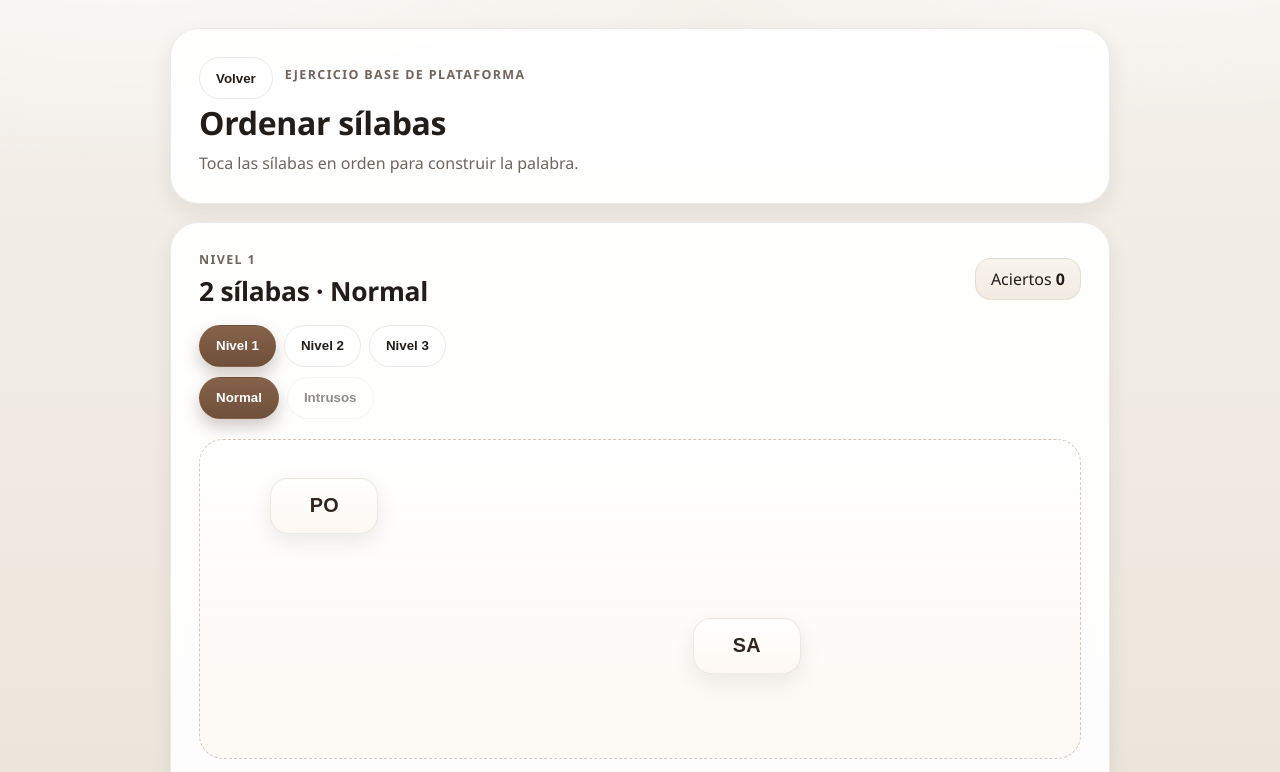
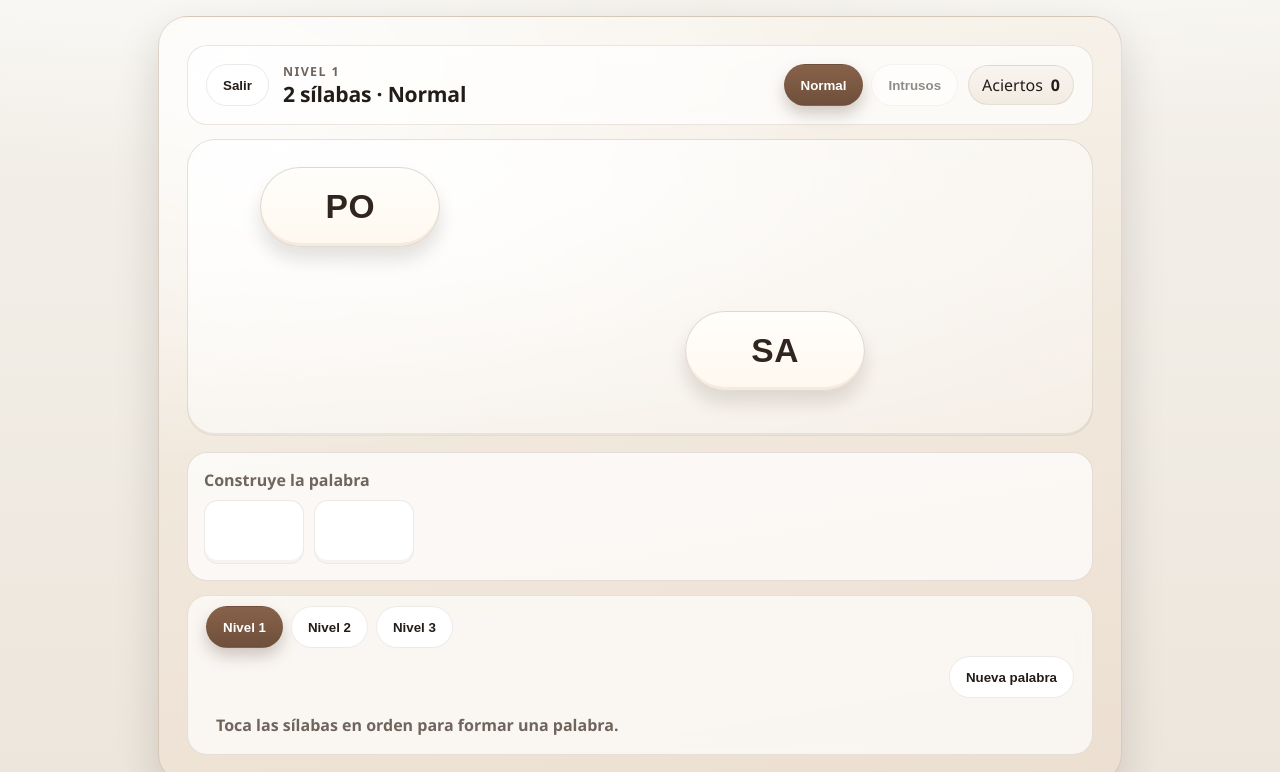
Before and after one commit to andrepane/juego, a plain HTML site: page index.html in a window 1280 px wide. Both pictures are taken after a click on the button 640 px from the left and 278 px from the top of the page. Shown: the top 772 px of the page. Drawn offline with Linux system fonts and the light colour scheme.

Commit message:
Rediseña pantalla de ordenar sílabas en modo actividad fullscreen

```diff
--- a/index.html
+++ b/index.html
@@ -29,48 +29,44 @@
       </nav>
     </section>
 
-    <section id="exercise-screen" class="view exercise-screen">
-      <header class="app-header panel">
-        <div class="header-top-row">
-          <button id="home-btn" class="back-btn" type="button" aria-label="Volver a la portada">Volver</button>
-          <p class="eyebrow">Ejercicio base de plataforma</p>
+    <section id="exercise-screen" class="view exercise-screen" aria-label="Actividad ordenar sílabas">
+      <header class="activity-topbar">
+        <button id="home-btn" class="back-btn" type="button" aria-label="Volver a la portada">Salir</button>
+
+        <div class="top-meta">
+          <p class="eyebrow" id="level-label">Nivel 1</p>
+          <h2 id="round-word">2 sílabas</h2>
         </div>
-        <h1>Ordenar sílabas</h1>
-        <p class="subtitle">Toca las sílabas en orden para construir la palabra.</p>
-      </header>
 
-      <main class="panel exercise-panel">
-        <div class="exercise-top">
-          <div>
-            <p class="eyebrow" id="level-label">Nivel 1</p>
-            <h2 id="round-word">2 sílabas</h2>
+        <div class="top-controls">
+          <div class="mode-tabs" aria-label="Selector de modo">
+            <button class="mode-btn is-active" data-mode="normal">Normal</button>
+            <button class="mode-btn" data-mode="intruders" disabled title="Próximamente">Intrusos</button>
           </div>
-
-          <div class="score-box">
+          <div class="score-box" aria-label="Aciertos acumulados">
             <span>Aciertos</span>
             <strong id="score">0</strong>
           </div>
         </div>
+      </header>
 
-        <div class="level-tabs">
+      <main class="activity-stage">
+        <div id="exercise-container" class="exercise-container"></div>
+      </main>
+
+      <footer class="activity-footer">
+        <div class="level-tabs" aria-label="Selector de nivel">
           <button class="level-btn is-active" data-level="1">Nivel 1</button>
           <button class="level-btn" data-level="2">Nivel 2</button>
           <button class="level-btn" data-level="3">Nivel 3</button>
         </div>
 
-        <div class="mode-tabs" aria-label="Selector de modo">
-          <button class="mode-btn is-active" data-mode="normal">Normal</button>
-          <button class="mode-btn" data-mode="intruders" disabled title="Próximamente">Intrusos</button>
-        </div>
-
-        <div id="exercise-container" class="exercise-container"></div>
-
-        <div class="actions">
+        <div class="footer-actions">
           <button id="next-btn" class="secondary-btn">Nueva palabra</button>
         </div>
 
         <p id="feedback" class="feedback" aria-live="polite"></p>
-      </main>
+      </footer>
     </section>
   </div>
 
--- a/main.js
+++ b/main.js
@@ -176,6 +176,7 @@ function openExercise(exerciseId) {
 
   state.activeExerciseId = exerciseId;
   router.navigateExercise();
+  document.body.classList.add('is-activity-mode');
   refs.score.textContent = '0';
   plugin.start({ level: 1, mode: 'normal', resetScore: true });
   setLevel(1);
@@ -205,10 +206,12 @@ function init() {
 
   refs.homeBtn.addEventListener('click', () => {
     router.navigateHome();
+    document.body.classList.remove('is-activity-mode');
     setFeedback('');
   });
 
   router.init('home');
+  document.body.classList.remove('is-activity-mode');
 }
 
 init();
--- a/style.css
+++ b/style.css
@@ -31,6 +31,11 @@ body {
     radial-gradient(900px 340px at 90% -10%, rgba(255, 255, 255, 0.62), transparent 58%),
     linear-gradient(180deg, var(--bg), var(--bg-2));
   color: var(--text);
+  min-height: 100dvh;
+}
+
+body.is-activity-mode {
+  overflow: hidden;
 }
 
 .app {
@@ -70,56 +75,56 @@ body {
   backdrop-filter: blur(6px);
 }
 
-.eyebrow {
-  margin: 0 0 8px;
-  font-size: .78rem;
-  text-transform: uppercase;
-  letter-spacing: .11em;
-  color: var(--muted);
-  font-weight: 800;
-}
-
+.eyebrow { margin: 0 0 8px; font-size: .78rem; text-transform: uppercase; letter-spacing: .11em; color: var(--muted); font-weight: 800; }
 h1, h2 { margin: 0; line-height: 1.14; letter-spacing: -.01em; }
 h1 { font-size: clamp(1.45rem, 2.6vw, 2rem); }
-h2 { font-size: clamp(1.22rem, 2.2vw, 1.65rem); }
-
-.subtitle {
-  margin: 10px 0 0;
-  color: var(--muted);
-  max-width: 72ch;
-  line-height: 1.5;
-}
+h2 { font-size: clamp(1.05rem, 2vw, 1.32rem); }
+.subtitle { margin: 10px 0 0; color: var(--muted); max-width: 72ch; line-height: 1.5; }
 
 .home-screen { gap: 22px; }
 .exercise-menu { display: grid; gap: 12px; }
-
-.exercise-card {
-  width: 100%;
-  border: 1px solid var(--line-soft);
-  border-radius: 18px;
-  background: linear-gradient(180deg, #fff, #fdfaf7);
-  padding: 16px 18px;
-  text-align: left;
-  display: grid;
-  gap: 5px;
-  box-shadow: var(--shadow-xs);
-  transition: transform var(--transition), box-shadow var(--transition), border-color var(--transition), background var(--transition);
-}
-
+.exercise-card { width: 100%; border: 1px solid var(--line-soft); border-radius: 18px; background: linear-gradient(180deg, #fff, #fdfaf7); padding: 16px 18px; text-align: left; display: grid; gap: 5px; box-shadow: var(--shadow-xs); transition: transform var(--transition), box-shadow var(--transition), border-color var(--transition), background var(--transition); }
 .exercise-card strong { font-size: 1rem; }
 .exercise-card span { color: var(--muted); font-size: .92rem; }
-
-.exercise-card:not(.is-disabled):hover {
-  transform: translateY(-2px);
-  box-shadow: var(--shadow-sm);
-  border-color: rgba(111, 79, 59, 0.24);
-}
-
+.exercise-card:not(.is-disabled):hover { transform: translateY(-2px); box-shadow: var(--shadow-sm); border-color: rgba(111, 79, 59, 0.24); }
 .exercise-card:not(.is-disabled):active { transform: translateY(0) scale(0.99); }
 .exercise-card.is-disabled { opacity: .56; cursor: not-allowed; }
 
-.exercise-screen { gap: 18px; }
-.header-top-row { display: flex; align-items: center; gap: 12px; margin-bottom: 6px; }
+.exercise-screen {
+  inset: -12px;
+  padding: clamp(12px, 2.8vw, 28px);
+  border-radius: 30px;
+  gap: clamp(10px, 1.8vh, 16px);
+  background:
+    radial-gradient(130% 100% at 8% 8%, rgba(255, 255, 255, 0.82), rgba(255, 255, 255, 0) 50%),
+    linear-gradient(170deg, #f8f4ed 8%, #f1e8dc 50%, #ecdfd1 100%);
+  border: 1px solid rgba(111, 79, 59, 0.18);
+  box-shadow: 0 18px 44px rgba(22, 14, 7, 0.14);
+  min-height: 100%;
+  grid-template-rows: auto 1fr auto;
+  overflow: hidden;
+}
+
+.activity-topbar,
+.activity-footer {
+  background: rgba(255, 255, 255, 0.68);
+  border: 1px solid rgba(111, 79, 59, 0.14);
+  border-radius: 20px;
+  backdrop-filter: blur(7px);
+}
+
+.activity-topbar {
+  min-height: clamp(72px, 10vh, 92px);
+  display: grid;
+  grid-template-columns: auto minmax(150px, 1fr) auto;
+  align-items: center;
+  gap: 14px;
+  padding: 10px clamp(12px, 2.5vw, 18px);
+}
+
+.top-meta .eyebrow { margin-bottom: 2px; }
+.top-meta h2 { margin: 0; }
+.top-controls { display: flex; align-items: center; gap: 10px; }
 
 .back-btn,
 .level-btn,
@@ -135,190 +140,117 @@ h2 { font-size: clamp(1.22rem, 2.2vw, 1.65rem); }
   transition: transform 160ms ease, box-shadow var(--transition), border-color var(--transition), background var(--transition), color var(--transition);
 }
 
-.back-btn:hover,
-.level-btn:hover,
-.mode-btn:hover,
-.secondary-btn:hover {
-  box-shadow: var(--shadow-xs);
-  border-color: rgba(111, 79, 59, 0.26);
-}
-
-.back-btn:active,
-.level-btn:active,
-.mode-btn:active,
-.secondary-btn:active { transform: scale(0.98); }
-
-.exercise-top {
-  display: flex;
-  justify-content: space-between;
-  align-items: center;
-  gap: 14px;
-  margin-bottom: 2px;
-}
-
 .score-box {
   background: linear-gradient(180deg, #f8f4ee, #f2ebe2);
   border: 1px solid var(--line-soft);
-  border-radius: 16px;
-  padding: 9px 15px;
-  text-align: center;
-  min-width: 92px;
+  border-radius: 999px;
+  padding: 8px 13px;
+  display: flex;
+  align-items: center;
+  gap: 8px;
+  white-space: nowrap;
 }
 
 .level-tabs,
-.mode-tabs {
-  display: flex;
-  gap: 8px;
-  flex-wrap: wrap;
+.mode-tabs { display: flex; gap: 8px; flex-wrap: wrap; }
+.level-btn.is-active,
+.mode-btn.is-active { background: linear-gradient(180deg, var(--accent-2), var(--accent)); border-color: transparent; color: #fff; box-shadow: 0 8px 16px rgba(95, 68, 53, 0.28); }
+.mode-btn[disabled] { opacity: .5; cursor: not-allowed; }
+
+.activity-stage {
+  min-height: 0;
+  overflow: hidden;
 }
 
-.level-tabs { margin: 18px 0 10px; }
-.mode-tabs { margin: 0 0 20px; }
-
-.level-btn.is-active,
-.mode-btn.is-active {
-  background: linear-gradient(180deg, var(--accent-2), var(--accent));
-  border-color: transparent;
-  color: #fff;
-  box-shadow: 0 8px 16px rgba(95, 68, 53, 0.28);
+.exercise-container,
+.pieces-cloud {
+  height: 100%;
 }
 
-.mode-btn[disabled] { opacity: .5; cursor: not-allowed; }
-.exercise-container { display: grid; gap: 16px; }
+.exercise-container {
+  display: grid;
+  grid-template-rows: 1fr auto;
+  gap: clamp(10px, 2vh, 18px);
+}
 
 .pieces-cloud {
   position: relative;
-  min-height: clamp(260px, 44vw, 320px);
-  border: 1px dashed rgba(111, 79, 59, 0.3);
-  border-radius: 24px;
-  background: linear-gradient(180deg, rgba(255, 255, 255, 0.88), rgba(252, 247, 241, 0.8));
-  padding: 8px;
+  min-height: 0;
+  border-radius: 28px;
+  background: radial-gradient(120% 120% at 20% 15%, rgba(255, 255, 255, 0.88), rgba(255, 255, 255, 0.32));
+  border: 1px solid rgba(111, 79, 59, 0.17);
+  box-shadow: inset 0 -2px 0 rgba(111, 79, 59, 0.1);
 }
 
 .syllable-piece {
   position: absolute;
-  min-width: clamp(82px, 13vw, 108px);
-  min-height: 56px;
-  padding: 14px 18px;
-  border-radius: 18px;
-  border: 1px solid var(--line-soft);
-  background: linear-gradient(180deg, #ffffff, #fdf8f2);
-  box-shadow: var(--shadow-sm);
-  font-size: clamp(1rem, 2.4vw, 1.24rem);
+  min-width: clamp(108px, 18vw, 180px);
+  min-height: clamp(72px, 10vh, 96px);
+  padding: clamp(12px, 2vh, 18px) clamp(20px, 2.7vw, 28px);
+  border-radius: 999px;
+  border: 1px solid rgba(111, 79, 59, 0.2);
+  background: linear-gradient(180deg, #fffefb, #fff8ef);
+  box-shadow: 0 12px 18px rgba(32, 20, 12, 0.12), inset 0 -3px 0 rgba(111, 79, 59, 0.08);
+  font-size: clamp(1.3rem, 3.8vw, 2.1rem);
   font-weight: 900;
-  letter-spacing: .01em;
+  letter-spacing: .02em;
   color: #30261f;
   transform-origin: center;
-  transition: transform 170ms ease, box-shadow var(--transition), border-color var(--transition), background var(--transition), color var(--transition);
+  transition: transform 150ms ease, box-shadow var(--transition), border-color var(--transition), background var(--transition), color var(--transition);
 }
 
-.syllable-piece:hover {
-  transform: translateY(-1px);
-  border-color: rgba(111, 79, 59, 0.26);
-  box-shadow: var(--shadow-md);
-}
+.syllable-piece:hover { transform: translateY(-2px) scale(1.015); box-shadow: 0 16px 24px rgba(32, 20, 12, 0.16); }
+.syllable-piece:active { transform: scale(0.94); }
 
-.syllable-piece:active { transform: scale(0.96); }
-
-.slot-a { top: 12%; left: 8%; }
-.slot-b { top: 11%; left: 33%; }
-.slot-c { top: 37%; left: 20%; }
-.slot-d { top: 56%; left: 56%; }
-.slot-e { top: 19%; left: 60%; }
-.slot-f { top: 62%; left: 9%; }
-
-.syllable-piece.is-correct {
-  animation: pulse 300ms ease;
-  border-color: rgba(47, 125, 70, 0.42);
-  box-shadow: 0 0 0 6px rgba(47, 125, 70, 0.08), var(--shadow-sm);
-}
-
-.syllable-piece.is-wrong {
-  animation: shake 320ms cubic-bezier(.36, .07, .19, .97);
-  border-color: rgba(191, 71, 71, 0.58);
-  background: linear-gradient(180deg, #fff, #fff5f5);
-  color: var(--error);
-}
+.slot-a { top: 9%; left: 8%; }
+.slot-b { top: 12%; left: 34%; }
+.slot-c { top: 37%; left: 18%; }
+.slot-d { top: 58%; left: 55%; }
+.slot-e { top: 24%; left: 61%; }
+.slot-f { top: 63%; left: 8%; }
 
 .answer-zone {
-  background: linear-gradient(180deg, #f8f4ee, #f2ebe2);
-  border: 1px solid var(--line-soft);
+  background: rgba(255, 255, 255, 0.72);
+  border: 1px solid rgba(111, 79, 59, 0.16);
   border-radius: 20px;
-  padding: 15px;
+  padding: clamp(12px, 2vw, 16px);
 }
+.answer-zone__label { margin: 0 0 9px; font-weight: 800; color: var(--muted); }
+.answer-slots { display: flex; gap: 10px; flex-wrap: wrap; }
+.answer-slot { min-width: clamp(68px, 13vw, 100px); min-height: clamp(60px, 8vh, 76px); display: grid; place-items: center; background: #fff; border: 1px solid var(--line-soft); border-radius: 14px; font-size: clamp(1.2rem, 2.8vw, 1.6rem); font-weight: 900; box-shadow: inset 0 -3px 0 rgba(111, 79, 59, 0.06); }
 
-.answer-zone__label { margin: 0 0 12px; font-weight: 800; color: var(--muted); }
-.answer-slots { display: flex; gap: 11px; flex-wrap: wrap; }
+.activity-footer {
+  padding: 10px clamp(12px, 2.5vw, 18px);
+  display: grid;
+  gap: 8px;
+}
+.footer-actions { justify-self: end; }
+.feedback { min-height: 24px; margin: 0; padding: 8px 10px; border-radius: 10px; font-weight: 800; color: var(--muted); }
+.feedback.is-success { color: var(--success); background: rgba(47, 125, 70, 0.1); box-shadow: 0 0 0 1px rgba(47, 125, 70, 0.2) inset; }
+.feedback.is-error { color: var(--error); background: rgba(191, 71, 71, 0.09); box-shadow: 0 0 0 1px rgba(191, 71, 71, 0.2) inset; }
 
-.answer-slot {
-  min-width: clamp(64px, 17vw, 84px);
-  min-height: 58px;
-  display: grid;
-  place-items: center;
-  background: #fff;
-  border: 1px solid var(--line-soft);
-  border-radius: 14px;
-  font-size: clamp(1rem, 2.4vw, 1.15rem);
-  font-weight: 900;
-  box-shadow: inset 0 -3px 0 rgba(111, 79, 59, 0.06);
-  transition: transform 180ms ease, border-color var(--transition), box-shadow var(--transition);
-}
+.syllable-piece.is-correct { animation: pulse 300ms ease; border-color: rgba(47, 125, 70, 0.42); box-shadow: 0 0 0 6px rgba(47, 125, 70, 0.08), 0 12px 18px rgba(32, 20, 12, 0.12); }
+.syllable-piece.is-wrong { animation: shake 320ms cubic-bezier(.36, .07, .19, .97); border-color: rgba(191, 71, 71, 0.58); background: linear-gradient(180deg, #fff, #fff5f5); color: var(--error); }
 
-.feedback {
-  min-height: 28px;
-  margin: 14px 0 0;
-  padding: 10px 12px;
-  border-radius: 12px;
-  font-weight: 800;
-  color: var(--muted);
-  transition: background var(--transition), color var(--transition), box-shadow var(--transition), transform var(--transition);
-}
+@keyframes shake { 20% { transform: translateX(-3px); } 40% { transform: translateX(4px); } 60% { transform: translateX(-2px); } 80% { transform: translateX(2px); } 100% { transform: translateX(0); } }
+@keyframes pulse { 45% { transform: scale(1.05); } 100% { transform: scale(1); } }
 
-.feedback.is-success {
-  color: var(--success);
-  background: rgba(47, 125, 70, 0.1);
-  box-shadow: 0 0 0 1px rgba(47, 125, 70, 0.2) inset;
-}
-
-.feedback.is-error {
-  color: var(--error);
-  background: rgba(191, 71, 71, 0.09);
-  box-shadow: 0 0 0 1px rgba(191, 71, 71, 0.2) inset;
-}
-
-@keyframes shake {
-  20% { transform: translateX(-3px); }
-  40% { transform: translateX(4px); }
-  60% { transform: translateX(-2px); }
-  80% { transform: translateX(2px); }
-  100% { transform: translateX(0); }
-}
-
-@keyframes pulse {
-  45% { transform: scale(1.05); }
-  100% { transform: scale(1); }
-}
-
-button:focus-visible {
-  outline: 3px solid #2f75f3;
-  outline-offset: 2px;
-}
-
-.exercise-card,
-.level-btn,
-.mode-btn,
-.secondary-btn,
-.back-btn,
-.syllable-piece { cursor: pointer; }
+button:focus-visible { outline: 3px solid #2f75f3; outline-offset: 2px; }
+.exercise-card, .level-btn, .mode-btn, .secondary-btn, .back-btn, .syllable-piece { cursor: pointer; }
 
 @media (max-width: 860px) {
-  .app { width: min(100% - 22px, 940px); margin: 18px auto; min-height: calc(100dvh - 36px); }
+  .app { width: 100%; margin: 0; min-height: 100dvh; }
+  .home-screen.panel { margin: 12px; min-height: calc(100dvh - 24px); }
+  .exercise-screen { inset: 0; border-radius: 0; border: 0; }
 }
 
 @media (max-width: 640px) {
-  .panel { border-radius: 22px; padding: 16px; }
-  .home-screen, .exercise-screen { gap: 14px; }
-  .header-top-row { align-items: flex-start; }
-  .exercise-top { align-items: flex-start; }
-  .score-box { min-width: 84px; }
+  .activity-topbar { grid-template-columns: auto 1fr; grid-template-areas: "exit meta" "controls controls"; align-items: start; }
+  .back-btn { grid-area: exit; }
+  .top-meta { grid-area: meta; text-align: right; }
+  .top-controls { grid-area: controls; justify-content: space-between; width: 100%; }
+  .mode-tabs { max-width: 68%; }
+  .level-tabs { justify-content: center; }
+  .footer-actions { justify-self: stretch; }
+  .secondary-btn { width: 100%; }
 }
```
